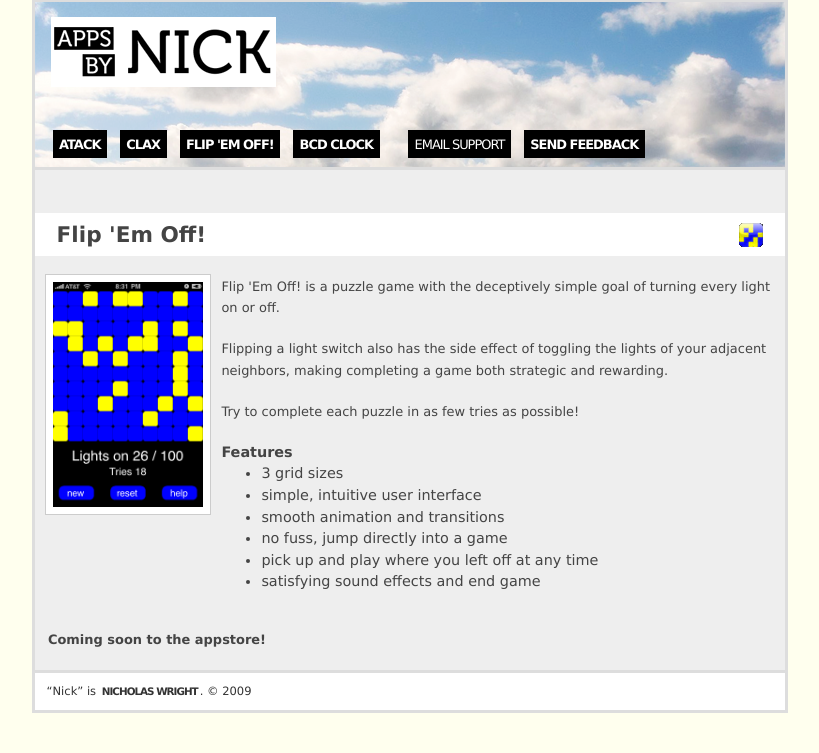
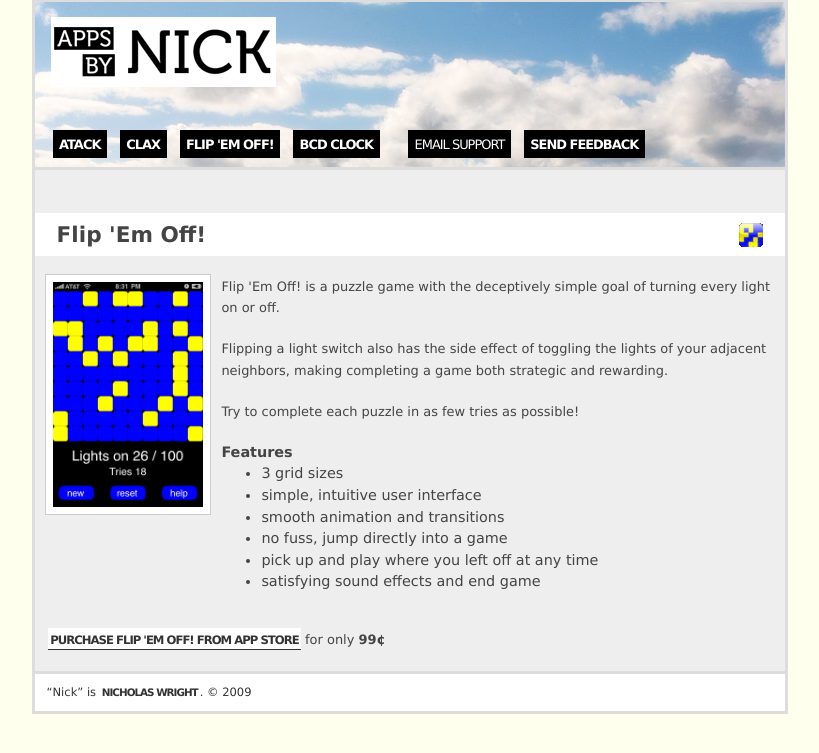
Before and after one commit to Abica/appsbynick-google-app-engine, a Python web app: template templates/root/flip_em_off.html in a window 1280 px wide. Shown: the part 23-776 px from the top of the page, without its empty margins (230-1049 px from the left). Run offline with Jinja, Linux system fonts and the light colour scheme; the template is opened without the code that fills it, so the values that code supplies are empty.

Commit message:
add appstore link to flip 'em off

```diff
--- a/templates/root/flip_em_off.html
+++ b/templates/root/flip_em_off.html
@@ -42,7 +42,7 @@
 
   <p class="c" style="clear: both">
   <br />
-  <strong>Coming soon to the appstore!</strong>
+  <a href="http://itunes.apple.com/WebObjects/MZStore.woa/wa/viewSoftware?id=336571087&mt=8">Purchase Flip 'Em Off! from App Store</a> for only <strong>99&cent;</strong>
   </p>
 
 {% endblock %}
```
